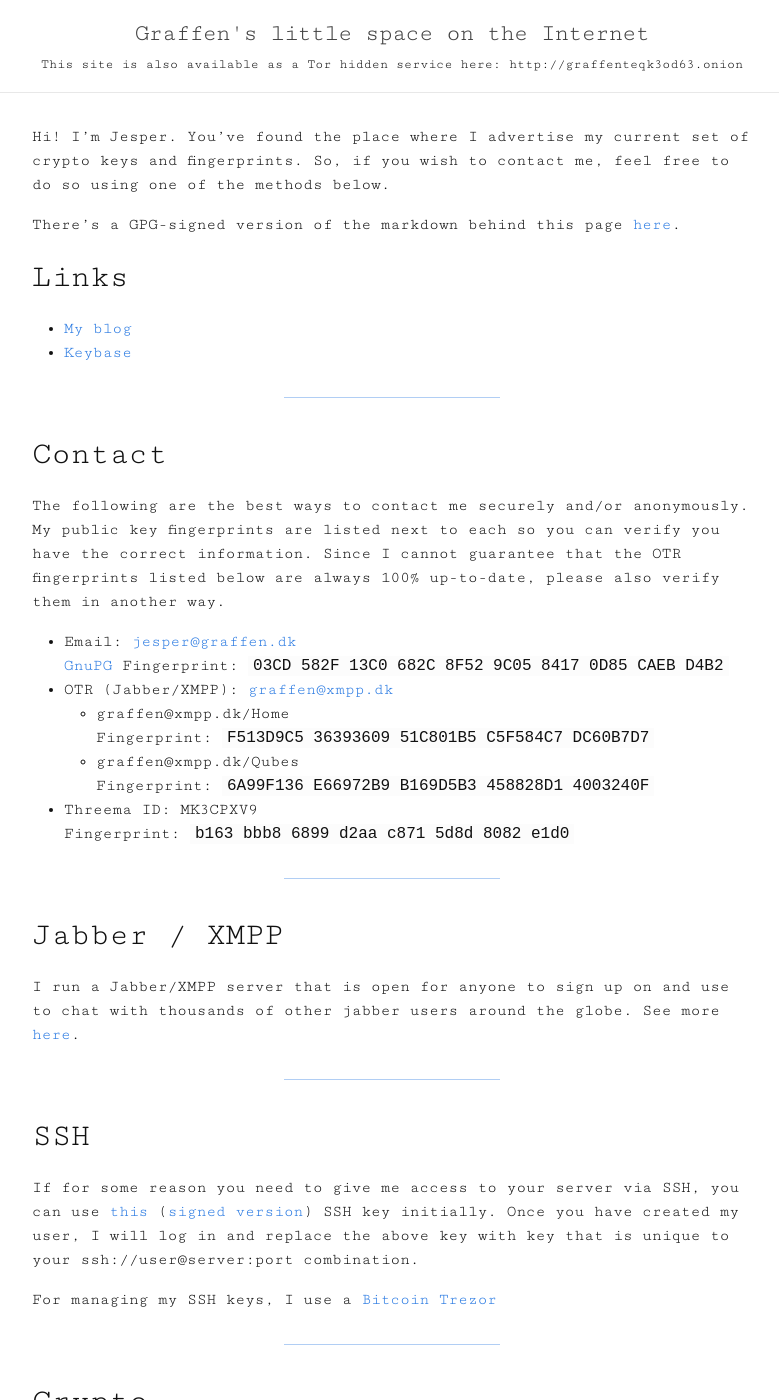
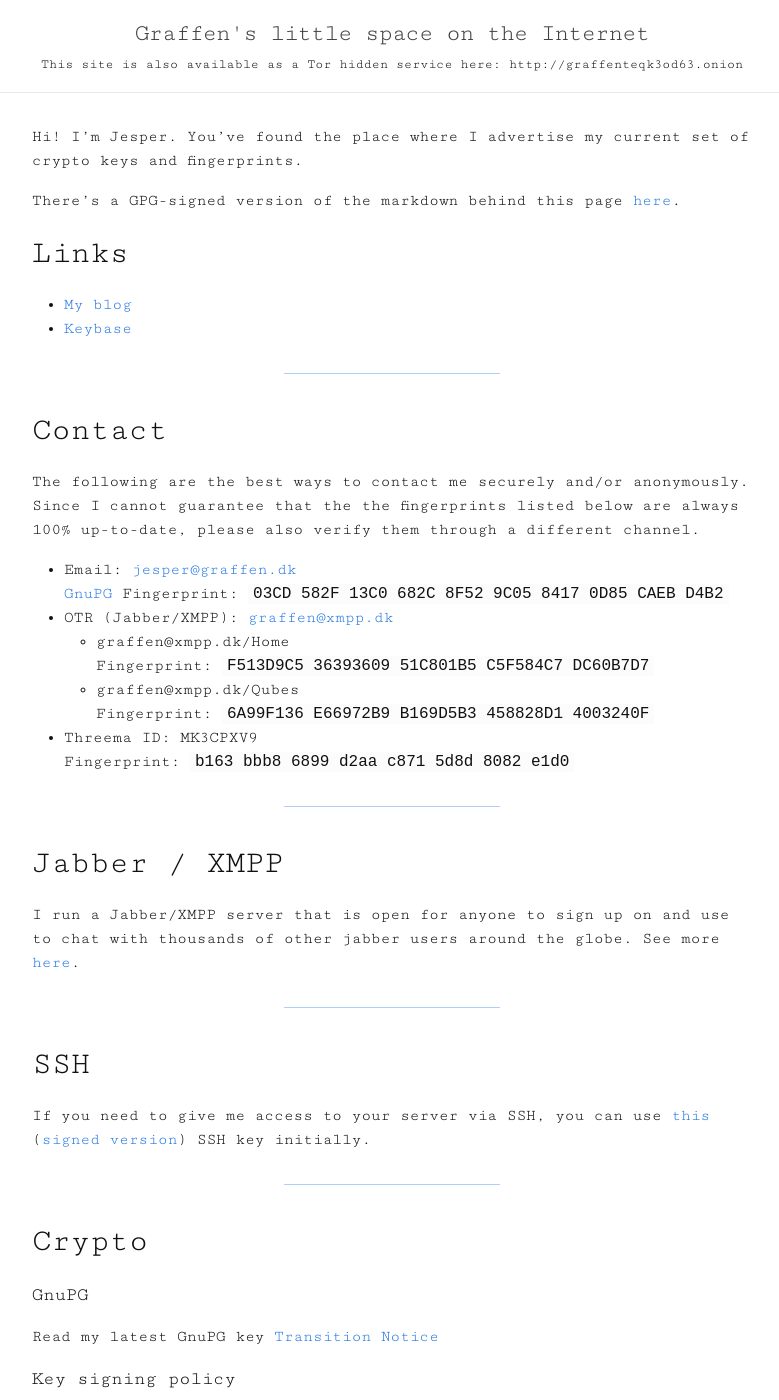
Before and after one commit to graffen/graffen.github.io, a Jekyll site: the page built from index.md, in a window 1280 px wide and 1400 px high. Shown: the whole window, without its empty margins (248-1027 px from the left). Built offline with Jekyll 4.4.1, drawn with Linux system fonts in a browser that asks for light colours.

Commit message:
Text update

```diff
--- a/index.md
+++ b/index.md
@@ -2,7 +2,7 @@
 layout: default
 ---
 
-Hi! I'm Jesper. You've found the place where I advertise my current set of crypto keys and fingerprints. So, if you wish to contact me, feel free to do so using one of the methods below.
+Hi! I'm Jesper. You've found the place where I advertise my current set of crypto keys and fingerprints.
 
 There's a GPG-signed version of the markdown behind this page [here](index.md.asc).
 
@@ -15,8 +15,8 @@ There's a GPG-signed version of the markdown behind this page [here](index.md.as
 
 # Contact
 
-The following are the best ways to contact me securely and/or anonymously. My public key fingerprints are listed next to each so you can verify you have the correct information.
-Since I cannot guarantee that the OTR fingerprints listed below are always 100% up-to-date, please also verify them in another way.
+The following are the best ways to contact me securely and/or anonymously.
+Since I cannot guarantee that the the fingerprints listed below are always 100% up-to-date, please also verify them through a different channel.
 
 * Email: [jesper@graffen.dk][email]
 [GnuPG][graffen.asc] Fingerprint:  `03CD 582F 13C0 682C 8F52 9C05 8417 0D85 CAEB D4B2`
@@ -36,10 +36,7 @@ I run a Jabber/XMPP server that is open for anyone to sign up on and use to chat
 ---
 
 # SSH
-If for some reason you need to give me access to your server via SSH, you can use [this][sshkey] ([signed version][sshkey_signed]) SSH key initially.
-Once you have created my user, I will log in and replace the above key with key that is unique to your ssh://user@server:port combination.
-
-For managing my SSH keys, I use a [Bitcoin Trezor][bitcointrezor]
+If you need to give me access to your server via SSH, you can use [this][sshkey] ([signed version][sshkey_signed]) SSH key initially.
 
 ---
 
```
Also changed, not shown: 1 other file.
